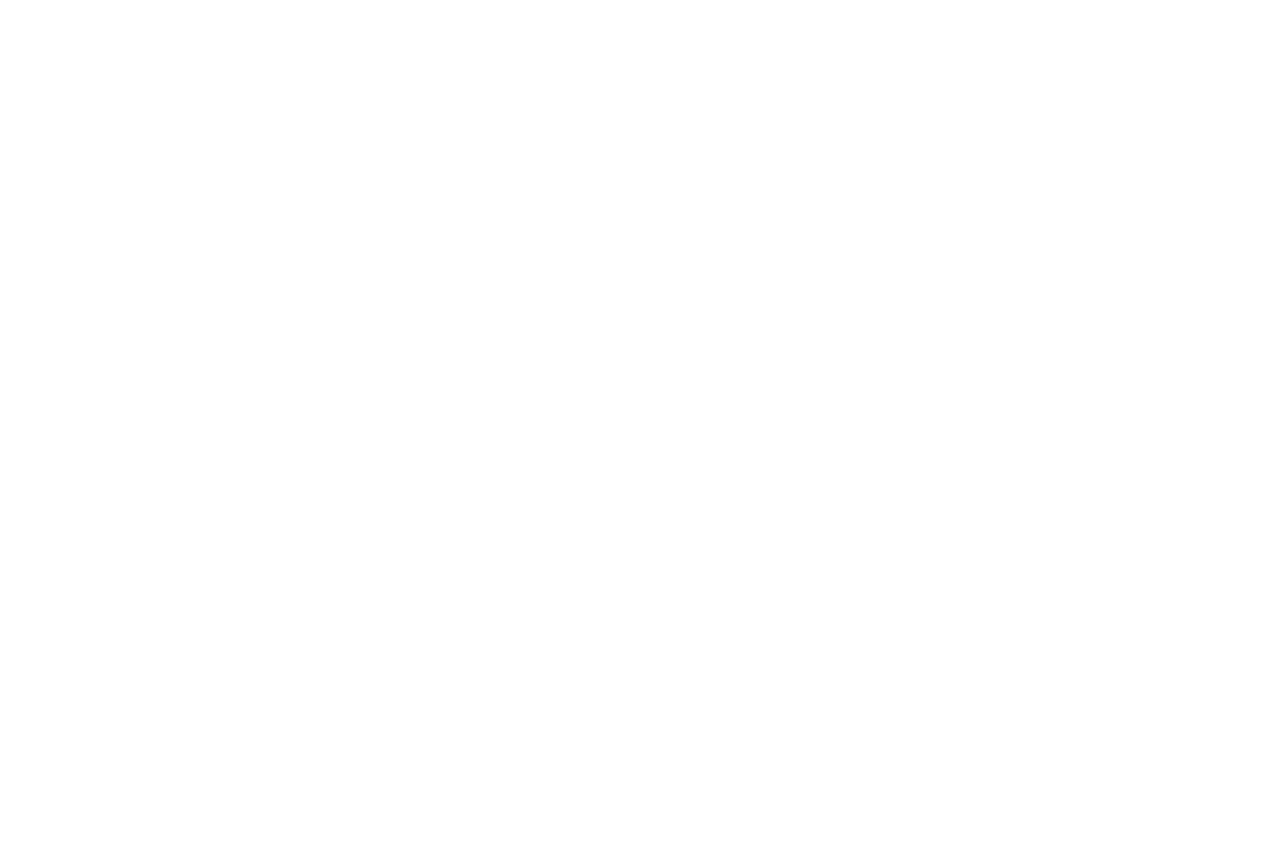
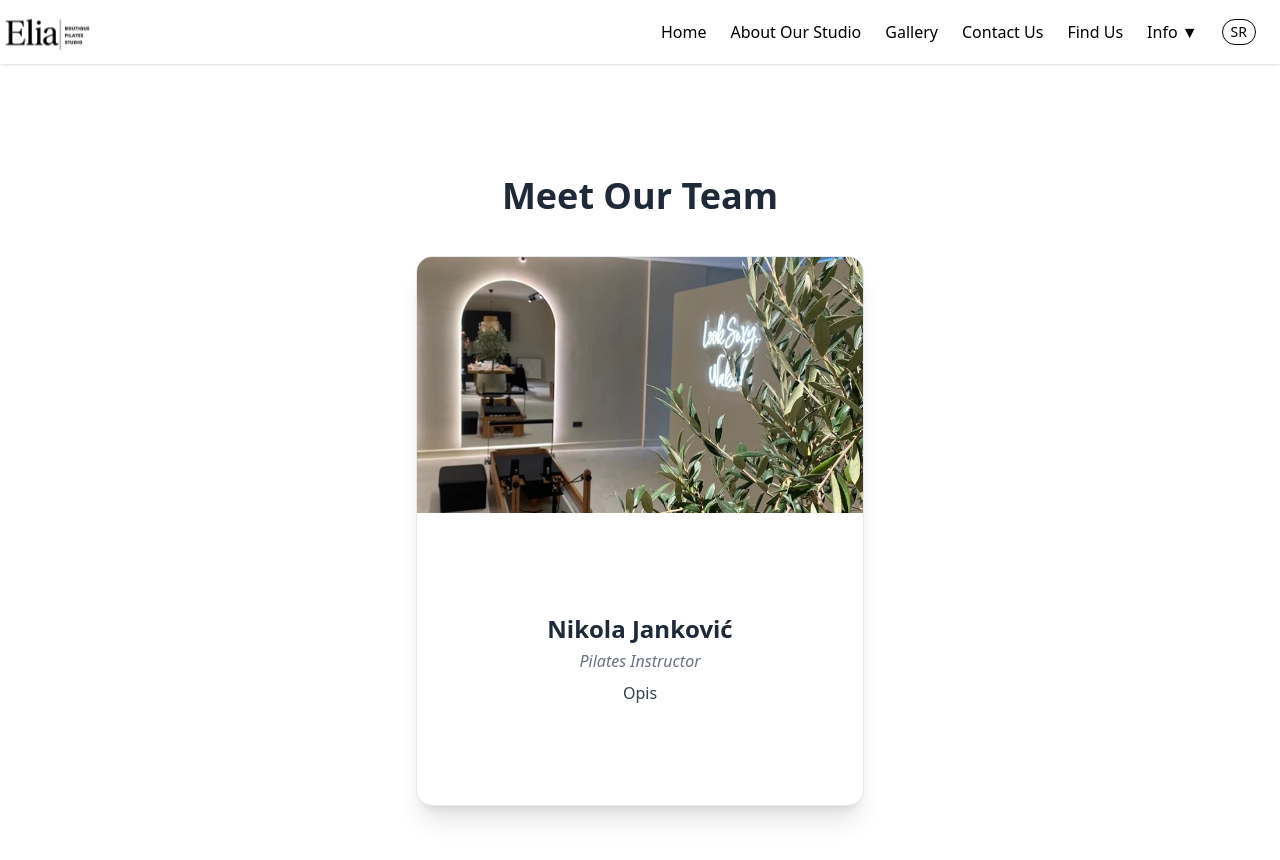
Before and after one commit to jankovicv553/elia-front, a React (Vite) app in the folder client/: page /team in a window 1280 px wide. Before the commit this address had no page. Shown: the top 860 px of the page. Before the commit the page ends 800 px from the top, so only its background shows below. Built offline with nearby package versions, Linux system fonts and the light colour scheme.

Commit message:
Team section and favicon

```diff
--- a/client/index.html
+++ b/client/index.html
@@ -2,7 +2,7 @@
 <html lang="en">
   <head>
     <meta charset="UTF-8" />
-    <link rel="icon" href="/favicon.ico" />
+    <link rel="icon" type="image/png" href="src/assets/images/favicon.ico" />
     <meta name="viewport" content="width=device-width, initial-scale=1.0" />
     <title>Elia Boutique Pilates Studio</title>
   </head>
--- a/client/src/App.jsx
+++ b/client/src/App.jsx
@@ -7,6 +7,7 @@
 import Pricing from "./components/Pricing";
 import MapSection from "./components/MapSection";
 import Navbar from "./components/Navbar";
+import Team from "./components/Team";
 
 function App() {
   return (
@@ -16,6 +17,7 @@
       <About />
       <Gallery />
       <Contact />
+      <MapSection />
     </div>
   );
 }
--- a/client/src/components/MapSection.jsx
+++ b/client/src/components/MapSection.jsx
@@ -5,12 +5,12 @@
   const { t } = useTranslation();
 
   return (
-    <section id="map" className="py-20 px-6 bg-white text-center text-black">
+    <section id="map" className="py-20 px-6 bg-gray-50 text-center text-black">
       <h2 className="text-4xl font-semibold mb-10">{t("location.title")}</h2>
       <div className="max-w-6xl mx-auto rounded-xl overflow-hidden shadow-md">
         <iframe
           title="Elia Pilates Studio Location"
-          src="https://www.google.com/maps/embed?pb=!1m18!1m12!1m3!1d1415.1872643415122!2d20.39874555328795!3d44.81393409841104!2m3!1f0!2f0!3f0!3m2!1i1024!2i768!4f13.1!3m3!1m2!1s0x475a6f803cac1c83%3A0x9c00f299f8ee2ebf!2zQnVsZXZhciBIZXJvamEgc2EgS2_FoWFyYSA4LCDQkdC10L7Qs9GA0LDQtA!5e0!3m2!1ssr!2srs!4v1753903199941!5m2!1ssr!2srs"
+          src="https://www.google.com/maps/embed?pb=!1m18!1m12!1m3!1d2830.372237738328!2d20.397204375764144!3d44.81398077658762!2m3!1f0!2f0!3f0!3m2!1i1024!2i768!4f13.1!3m3!1m2!1s0x475a6f07ed82a093%3A0x9942d0914cb9cb7!2sElia%20Boutique%20Pilates%20Studio!5e0!3m2!1ssr!2srs!4v1754132569979!5m2!1ssr!2srs"
           width="100%"
           height="400"
           style={{ border: 0 }}
--- a/client/src/components/Navbar.jsx
+++ b/client/src/components/Navbar.jsx
@@ -70,7 +70,6 @@
           />
         </button>
 
-        {/* DESKTOP MENU CENTER (optional) or RIGHT */}
         <ul className="hidden md:flex gap-6 items-center text-black font-medium">
           <li>
             <button onClick={() => handleScrollTo("hero")}>Home</button>
@@ -90,12 +89,28 @@
               {t("contact.title")}
             </button>
           </li>
+          <li>
+            <button onClick={() => handleScrollTo("map")}>
+              {t("location.title")}
+            </button>
+          </li>
           <li className="relative">
             <button onClick={() => setDropdownOpen(!dropdownOpen)}>
               Info ▼
             </button>
             {dropdownOpen && (
               <div className="absolute right-0 mt-2 w-44 bg-white shadow-lg rounded text-left z-50">
+                <NavLink
+                  to="/team"
+                  onClick={() => setDropdownOpen(false)}
+                  className={({ isActive }) =>
+                    `block px-4 py-2 hover:bg-gray-100 ${
+                      isActive ? "text-blue-500 font-semibold" : ""
+                    }`
+                  }
+                >
+                  {t("team.title")}
+                </NavLink>
                 <NavLink
                   to="/pricing"
                   onClick={() => setDropdownOpen(false)}
@@ -117,17 +132,6 @@
                   }
                 >
                   {t("video.title")}
-                </NavLink>
-                <NavLink
-                  to="/location"
-                  onClick={() => setDropdownOpen(false)}
-                  className={({ isActive }) =>
-                    `block px-4 py-2 hover:bg-gray-100 ${
-                      isActive ? "text-blue-500 font-semibold" : ""
-                    }`
-                  }
-                >
-                  {t("location.title")}
                 </NavLink>
               </div>
             )}
@@ -193,6 +197,19 @@
               >
                 {t("contact.title")}
               </button>
+              <button
+                onClick={() => handleScrollTo("map")}
+                className="text-left w-full"
+              >
+                {t("location.title")}
+              </button>
+              <NavLink
+                to="/team"
+                onClick={() => setMobileMenuOpen(false)}
+                className="text-left w-full"
+              >
+                {t("team.title")}
+              </NavLink>
               <NavLink
                 to="/pricing"
                 onClick={() => setMobileMenuOpen(false)}
@@ -207,13 +224,7 @@
               >
                 {t("video.title")}
               </NavLink>
-              <NavLink
-                to="/location"
-                onClick={() => setMobileMenuOpen(false)}
-                className="text-left w-full"
-              >
-                {t("location.title")}
-              </NavLink>
+
               <button
                 onClick={() => {
                   toggleLanguage();
--- /dev/null
+++ b/client/src/components/Team.jsx
@@ -0,0 +1,89 @@
+import React, { useState } from "react";
+import { motion, AnimatePresence } from "framer-motion";
+import { useTranslation } from "react-i18next";
+
+import team1 from "../assets/images/gallery1.jpg";
+import team2 from "../assets/images/gallery2.jpg";
+import team3 from "../assets/images/gallery3.jpg";
+
+function TeamSection() {
+  const { t, i18n } = useTranslation();
+
+  const teamMembers = t("team.members", { returnObjects: true });
+  const [[currentIndex, direction], setCurrentIndex] = useState([0, 0]);
+
+  const swipeConfidenceThreshold = 10000;
+
+  const paginate = (newDirection) => {
+    const newIndex =
+      (currentIndex + newDirection + teamMembers.length) % teamMembers.length;
+    setCurrentIndex([newIndex, newDirection]);
+  };
+
+  const variants = {
+    enter: (direction) => ({
+      x: direction > 0 ? 300 : -300,
+      opacity: 0,
+      scale: 0.9,
+    }),
+    center: {
+      x: 0,
+      opacity: 1,
+      scale: 1,
+    },
+    exit: (direction) => ({
+      x: direction < 0 ? 300 : -300,
+      opacity: 0,
+      scale: 0.9,
+    }),
+  };
+
+  const images = [team1, team2, team3];
+
+  return (
+    <section className="py-20 px-6 bg-white text-center">
+      <h2 className="text-4xl font-semibold mb-10">{t("team.title")}</h2>
+      <div className="relative w-full max-w-md mx-auto h-[550px]">
+        <AnimatePresence custom={direction} mode="wait">
+          <motion.div
+            key={currentIndex}
+            custom={direction}
+            variants={variants}
+            initial="enter"
+            animate="center"
+            exit="exit"
+            transition={{ duration: 0.4 }}
+            drag="x"
+            dragConstraints={{ left: 0, right: 0 }}
+            dragElastic={0.6}
+            onDragEnd={(e, { offset, velocity }) => {
+              const swipe = Math.abs(offset.x) * velocity.x;
+              if (swipe < -swipeConfidenceThreshold) paginate(1);
+              else if (swipe > swipeConfidenceThreshold) paginate(-1);
+            }}
+            className="absolute w-full h-full bg-white rounded-2xl shadow-xl border border-gray-200 overflow-hidden flex flex-col"
+          >
+            <img
+              src={images[currentIndex]}
+              alt={teamMembers[currentIndex].name}
+              className="h-64 w-full object-cover"
+            />
+            <div className="flex-1 p-6 flex flex-col justify-center items-center">
+              <h3 className="text-2xl font-bold mb-1">
+                {teamMembers[currentIndex].name}
+              </h3>
+              <p className="text-gray-500 italic mb-2">
+                {teamMembers[currentIndex].role}
+              </p>
+              <p className="text-gray-700 text-center">
+                {teamMembers[currentIndex].bio}
+              </p>
+            </div>
+          </motion.div>
+        </AnimatePresence>
+      </div>
+    </section>
+  );
+}
+
+export default TeamSection;
--- a/client/src/locales/en/translation.json
+++ b/client/src/locales/en/translation.json
@@ -49,5 +49,25 @@
   },
   "location": {
     "title": "Find Us"
+  },
+  "team": {
+    "title": "Meet Our Team",
+    "members": [
+      {
+        "name": "Nikola Janković",
+        "role": "Pilates Instructor",
+        "bio": "Opis"
+      },
+      {
+        "name": "Katarina Ostojić",
+        "role": "Pilates Instructor",
+        "bio": "Opis"
+      },
+      {
+        "name": "Ne znam",
+        "role": "Pilates Instructor",
+        "bio": "Opis"
+      }
+    ]
   }
 }
--- a/client/src/locales/sr/translation.json
+++ b/client/src/locales/sr/translation.json
@@ -49,5 +49,25 @@
   },
   "location": {
     "title": "Pronađite nas"
+  },
+  "team": {
+    "title": "Meet Our Team",
+    "members": [
+      {
+        "name": "Nikola Janković",
+        "role": "Pilates Instructor",
+        "bio": "Opis"
+      },
+      {
+        "name": "Katarina Ostojić",
+        "role": "Pilates Instructor",
+        "bio": "Opis"
+      },
+      {
+        "name": "Ne znam",
+        "role": "Pilates Instructor",
+        "bio": "Opis"
+      }
+    ]
   }
 }
--- a/client/src/main.jsx
+++ b/client/src/main.jsx
@@ -6,7 +6,7 @@
 import { BrowserRouter, Routes, Route } from "react-router-dom";
 import PricingPage from "./pages/PricingPage";
 import VideoPage from "./pages/VideoPage";
-import LocationPage from "./pages/LocationPage";
+import TeamPage from "./pages/TeamPage";
 
 ReactDOM.createRoot(document.getElementById("root")).render(
   <BrowserRouter>
@@ -14,7 +14,7 @@
       <Route path="/" element={<App />} />
       <Route path="/pricing" element={<PricingPage />} />
       <Route path="/video" element={<VideoPage />} />
-      <Route path="/location" element={<LocationPage />} />
+      <Route path="/team" element={<TeamPage />} />
     </Routes>
   </BrowserRouter>
 );
--- /dev/null
+++ b/client/src/pages/TeamPage.jsx
@@ -0,0 +1,16 @@
+import React from "react";
+import Team from "../components/Team";
+import Navbar from "../components/Navbar";
+
+function TeamPage() {
+  return (
+    <>
+      <Navbar />
+      <main className="pt-24">
+        <Team />
+      </main>
+    </>
+  );
+}
+
+export default TeamPage;
```
Also changed, not shown: 1 other file (tests, documents, lock files or other folders).
